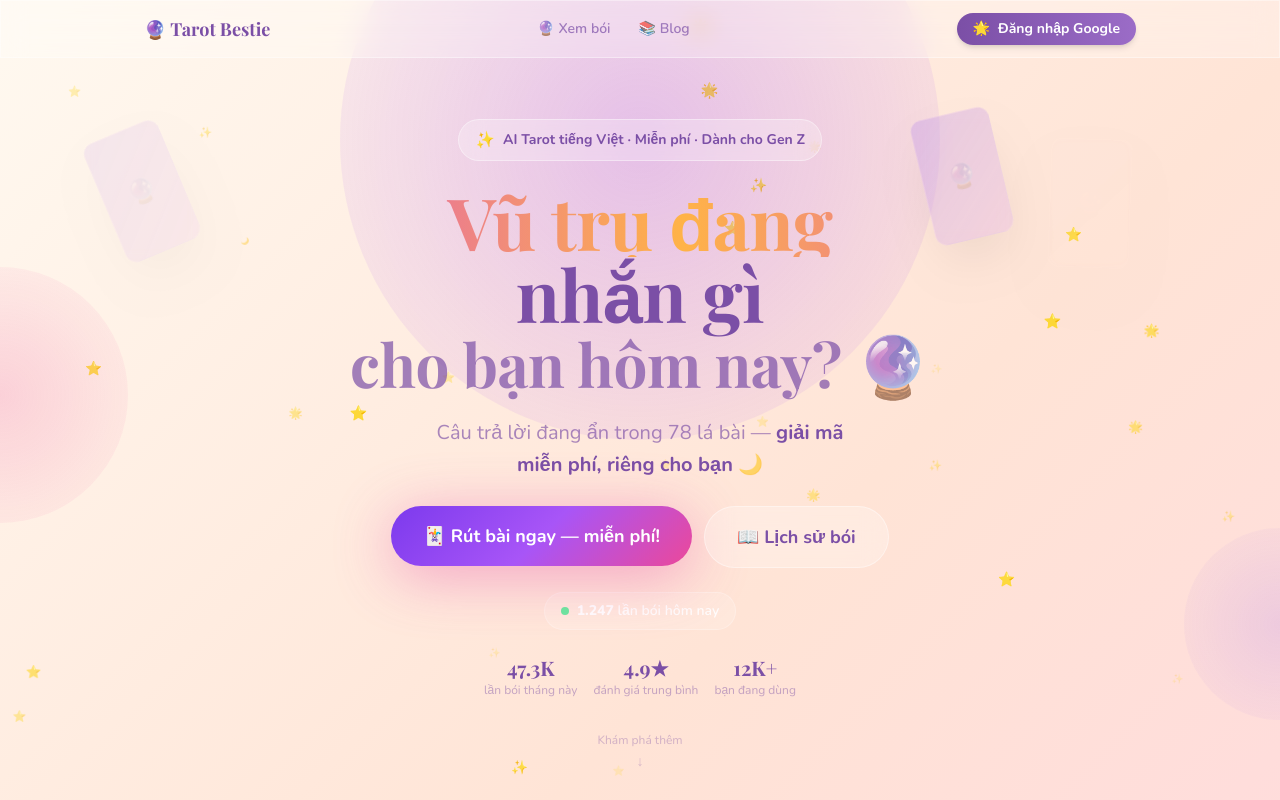
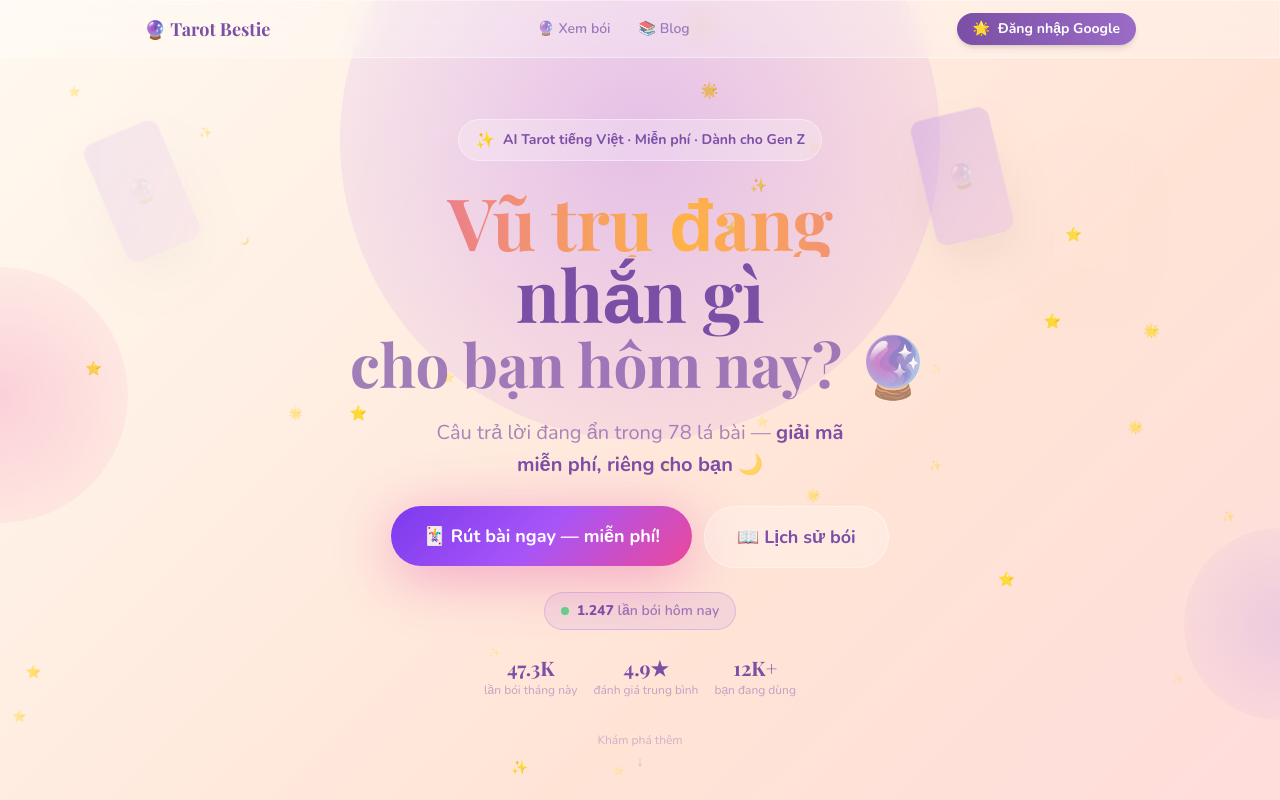
Before and after one commit to duongtruonggiang2812/tarot-bestie, a Next.js app: page / in a window 1280 px wide. Shown: the top 800 px of the page. Built offline with nearby package versions, Linux system fonts and the light colour scheme; no server answers.

Commit message:
fix: live counter text color invisible on light bg

```diff
--- a/components/HomePageClient.tsx
+++ b/components/HomePageClient.tsx
@@ -117,18 +117,18 @@ function LiveCounter() {
   return (
     <motion.div
       className="inline-flex items-center gap-2 px-4 py-2 rounded-full font-body text-sm font-semibold"
-      style={{ background: "rgba(255,255,255,0.15)", border: "1px solid rgba(255,255,255,0.25)" }}
+      style={{ background: "rgba(124,58,237,0.08)", border: "1px solid rgba(124,58,237,0.2)" }}
       initial={{ opacity: 0, scale: 0.9 }}
       animate={{ opacity: 1, scale: 1 }}
       transition={{ delay: 0.9 }}
     >
       <motion.span
-        className="w-2 h-2 rounded-full bg-green-400"
+        className="w-2 h-2 rounded-full bg-green-500"
         animate={{ opacity: [1, 0.3, 1] }}
         transition={{ duration: 1.5, repeat: Infinity }}
       />
-      <span className="text-white/90">
-        <strong className="text-white">{displayed.toLocaleString("vi-VN")}</strong> lần bói hôm nay
+      <span className="text-purple-deep/70">
+        <strong className="text-purple-deep">{displayed.toLocaleString("vi-VN")}</strong> lần bói hôm nay
       </span>
     </motion.div>
   );
```
